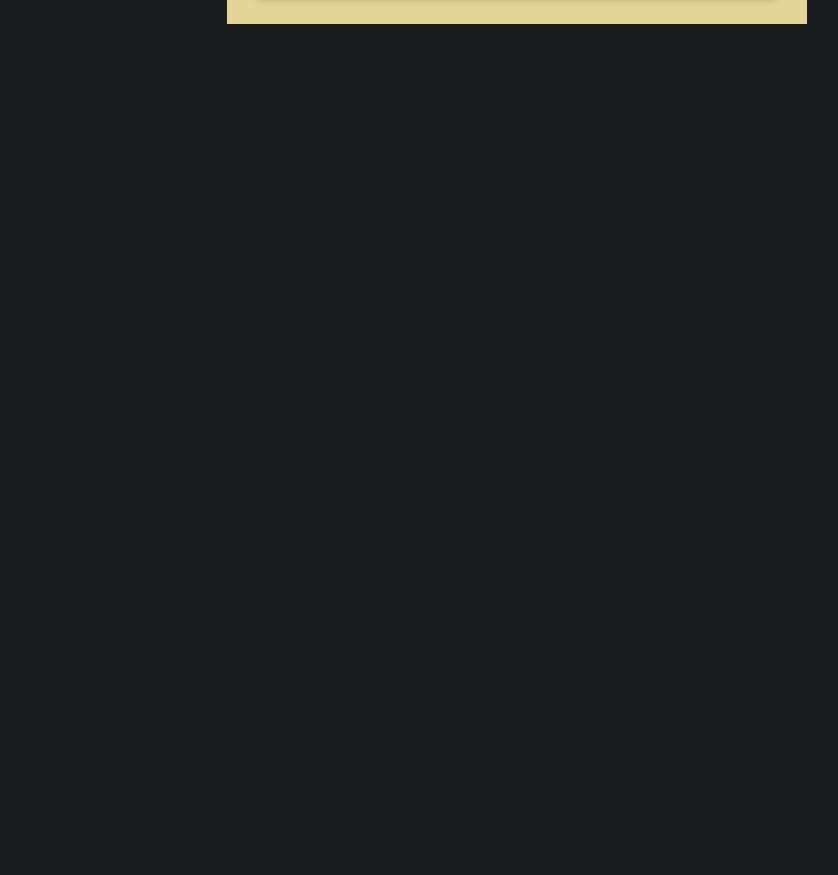
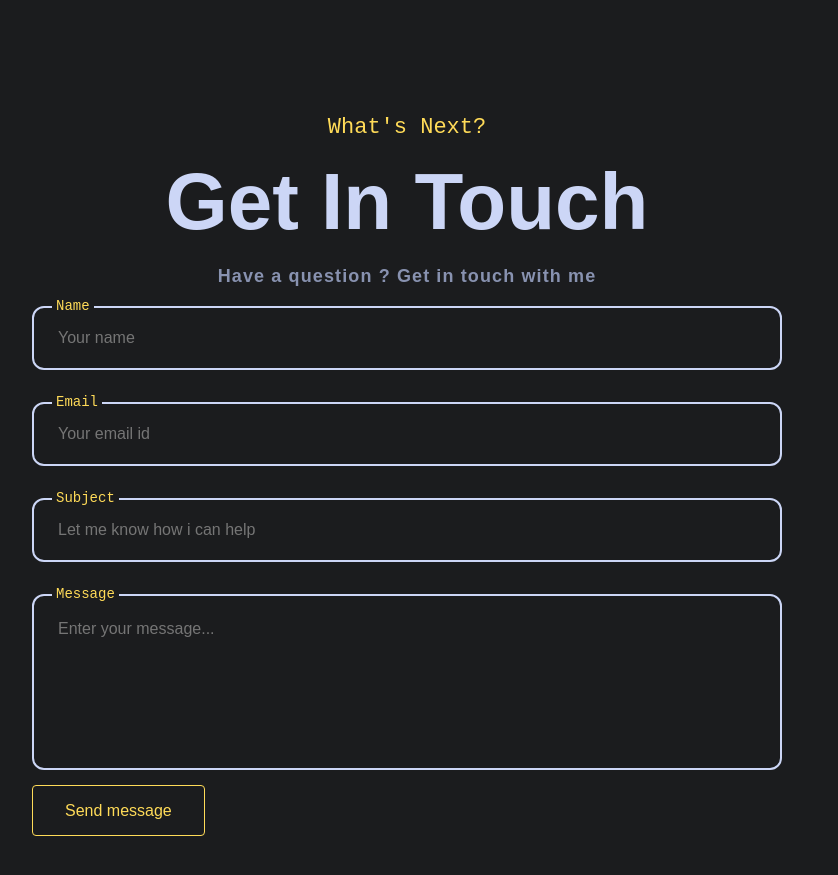
Before and after one commit to Lakshay-a/portfolio, a Next.js app: page / in a window 1280 px wide. Shown: the part 3525-4400 px from the top of the page, without its empty margins (233-1071 px from the left). Before the commit the page ends 3692 px from the top, so only its background shows below. Built offline with nearby package versions, Linux system fonts and the light colour scheme.

Commit message:
contact form done

```diff
--- a/package.json
+++ b/package.json
@@ -9,6 +9,7 @@
     "lint": "next lint"
   },
   "dependencies": {
+    "@emailjs/browser": "^3.11.0",
     "eslint": "8.45.0",
     "eslint-config-next": "13.4.10",
     "framer-motion": "^10.12.21",
--- a/src/app/page.js
+++ b/src/app/page.js
@@ -6,6 +6,7 @@ import Intro from '@/sections/Intro'
 import About from '@/sections/About'
 import Experience from '@/sections/Experience'
 import Projects from '@/sections/Projects'
+import Contact from '@/sections/Contact'
 
 export default function Home() {
   return (
@@ -17,6 +18,7 @@ export default function Home() {
         <About />
         <Experience />
         <Projects />
+        <Contact />
       </main>
     </div>
   )
--- a/src/scss/components/_button.scss
+++ b/src/scss/components/_button.scss
@@ -8,6 +8,6 @@
     font-size: var(--tsm);
     outline: none;
     &:hover,&:focus{
-        background-color: var(--lightest-navy);
+        background-color: var(--light-navy);
     }
 }
--- a/src/scss/sections/_contact.scss
+++ b/src/scss/sections/_contact.scss
@@ -0,0 +1,79 @@
+.contact{
+    max-width: 700px;
+    margin: 15rem auto;
+    display: flex;
+    gap: 1rem;
+    justify-content: center;
+    align-items: center;
+    flex-direction: column;
+    .contact-title{
+        color: var(--theme-color);
+        font-size: var(--tlarge2);
+        font-family: var(--fira-code);
+        font-weight: 300;
+    }
+    .contact-sub-title{
+        font-size: var(--tgiant);
+        color: var(--light-slate);
+        font-family: var(--raleway);
+    }
+    .contact-text{
+        color: var(--slate);
+        font-size: var(--tlarge);
+        letter-spacing: 0.07rem;
+        line-height: 1.6rem;
+        font-family: var(--raleway);
+        font-weight: 600;
+        text-align: center;
+    }
+    .contact-form{
+        // max-width: 700px;
+        &-div{
+            position: relative;
+            margin-bottom: 2rem;
+            height: 4rem;
+            width: 750px;
+        }
+        &-input{
+            position: absolute;
+            top: 0;
+            left: 0;
+            width: 100%;
+            height: 100%;
+            border:2px solid var(--light-slate);
+            color: var(--lightest-slate);
+            background: none;
+            outline: none;
+            border-radius: 0.75rem;
+            padding:1.5rem;
+            z-index: 1;
+            font-family: var(--raleway);
+            font-size: var(--tbase);
+        }
+        &-tag{
+            font-family: var(--fira-code);
+            position: absolute;
+            top:-0.75rem;
+            left: 1.25rem;
+            font-size: var(--tsm1);
+            color: var(--theme-color);
+            padding: 0.25rem;
+            background: var(--background-color);
+            z-index: 10;
+        }
+        &-area{
+            height: 11rem;
+            textarea{
+                resize: none;
+            }
+        }
+    }
+    .contact-cta{
+        margin-top: 2rem;
+        .btn{
+            padding: 1rem 2rem;
+            font-size: var(--tbase);
+            font-family: var(--raleway);
+        }
+    }
+}
--- a/src/sections/Contact.js
+++ b/src/sections/Contact.js
@@ -0,0 +1,53 @@
+"use client";
+import React, { useRef } from 'react';
+import emailjs from '@emailjs/browser';
+import Button from '@/components/Button';
+
+function Contact() {
+    const form = useRef();
+
+    const sendEmail = (e) => {
+        e.preventDefault();
+
+        emailjs.sendForm("service_1tzsci1","template_95s1vqa", form.current, 'ayiOGQUKDHuuy7-6c')
+            .then((result) => {
+                console.log(result.text);
+            }, (error) => {
+                console.log(error.text);
+            });
+        form.current.reset();
+    };
+    return (
+        <div className="contact" id='contact'>
+            <h2 className="contact-title">What&apos;s Next?</h2>
+            <h2 className="contact-sub-title">Get In Touch</h2>
+            <p className='contact-text'>
+                Have a question ? Get in touch with me
+            </p>
+            <form ref={form} onSubmit={sendEmail} className="contact-form">
+                <div className="contact-form-div">
+                    <label className='contact-form-tag'>Name</label>
+                    <input type="text" name='name' className="contact-form-input" placeholder='Your name' />
+                </div>
+                <div className="contact-form-div">
+                    <label className='contact-form-tag'>Email</label>
+                    <input type="email" name='email' className="contact-form-input" placeholder='Your email id' />
+                </div>
+                <div className="contact-form-div">
+                    <label className='contact-form-tag'>Subject</label>
+                    <input type="text" name='subject' className="contact-form-input" placeholder='Let me know how i can help' />
+                </div>
+                <div className="contact-form-div contact-form-area">
+                    <label className='contact-form-tag'>Message</label>
+                    <textarea name="message" cols="30" rows="10" className="contact-form-input" placeholder='Enter your message...'></textarea>
+                </div>
+                <div className="contact-cta" onClick={sendEmail}>
+                    <Button text="Send message" link="/#contact" />
+                </div>
+            </form>
+
+        </div>
+    )
+}
+
+export default Contact
--- a/src/sections/Projects.js
+++ b/src/sections/Projects.js
@@ -56,7 +56,7 @@ function Projects() {
 
                                 </div>
                                 <div className="project-info">
-                                    <p className="project-info-overline">Featured Project</p>
+                                    {/* <p className="project-info-overline">Featured Project</p> */}
                                     <h3 className="project-info-title" >
                                         <Link href={projectLink} className="link" target="_blank">{projectName}</Link>
                                     </h3>
```
Also changed, not shown: 1 other file (tests, documents, lock files or other folders).
